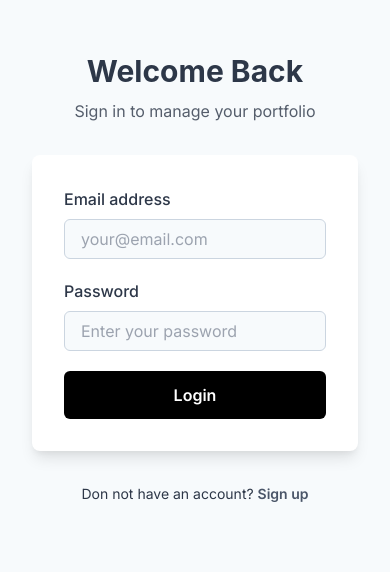
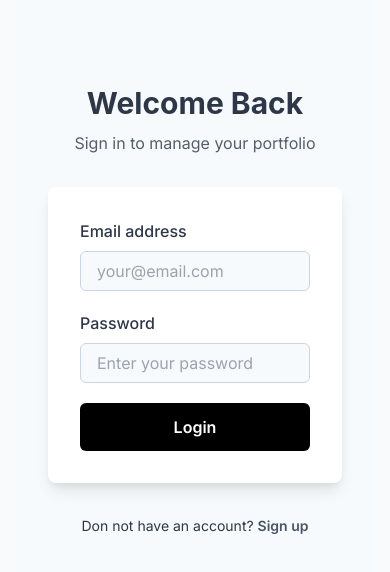
Before and after one commit to comp-math-uom/chapters-frontend, a Next.js app: page /auth/login in a window 390 px wide. Shown: the part 144-716 px from the top of the page. Built offline with nearby package versions, Linux system fonts and the light colour scheme.

Commit message:
Auth responsive

```diff
--- a/app/(auth)/layout.jsx
+++ b/app/(auth)/layout.jsx
@@ -1,7 +1,9 @@
 export default function AuthLayout({children}) {
     return (
-        <div className="flex flex-col min-h-screen">
-            {children}
+        <div className="flex flex-col min-h-screen w-full overflow-x-hidden bg-gray-50">
+            <main className="flex-grow flex items-center justify-center py-8 px-4 sm:px-6 lg:px-8">
+                {children}
+            </main>
         </div>
     );
 }
```
